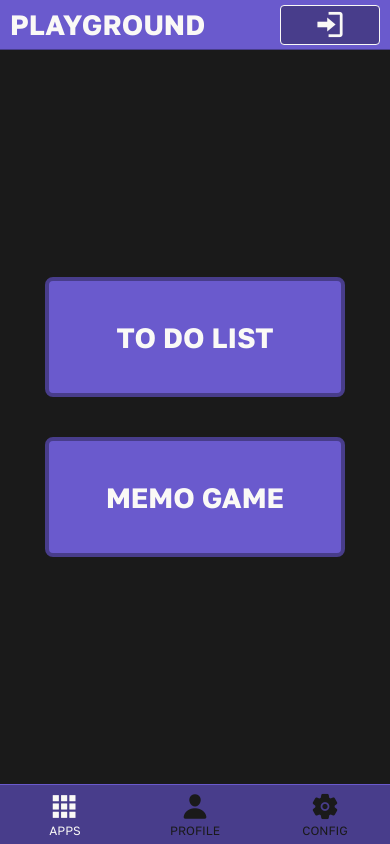
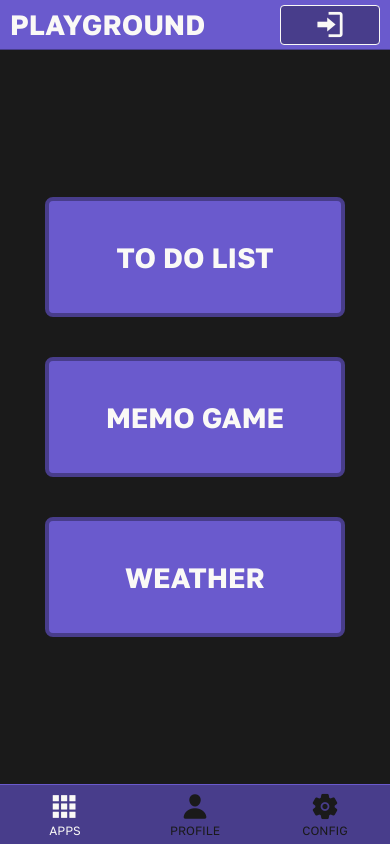
Before and after one commit to santio89/playground-react-native, a React Native app: screen /Apps in a window 390 px wide. Built offline with nearby package versions, Linux system fonts and the light colour scheme.

Commit message:
adding weather screen

```diff
--- a/constants/Database.js
+++ b/constants/Database.js
@@ -1,3 +1,4 @@
 export const URL_API = "https://playground-react-native-9aef6-default-rtdb.firebaseio.com/"
 export const URL_AUTH_SIGNUP = "https://identitytoolkit.googleapis.com/v1/accounts:signUp?key=AIzaSyB4ZsGKWtQ1d4K0RMYwi2MelPqw9PaW_nM"
 export const URL_AUTH_LOGIN = "https://identitytoolkit.googleapis.com/v1/accounts:signInWithPassword?key=AIzaSyB4ZsGKWtQ1d4K0RMYwi2MelPqw9PaW_nM"
+export const WEATHER_API_KEY = "c5034d6402f21dc560e70f188336bd4e"
--- a/constants/Langs.js
+++ b/constants/Langs.js
@@ -40,7 +40,11 @@ export const LANGS = [{id: 1, lang: "english", text: {
     name: "NAME",
     logInProfile: "LOG IN TO SEE YOUR PROFILE",
     goodbye: "GOODBYE",
-    userLoggedOut: "USER LOGGED OUT"
+    userLoggedOut: "USER LOGGED OUT",
+    weather: "WEATHER",
+    weatherReport: "WEATHER REPORT",
+    locationPermissionDenied: "PERMISSION TO ACCESS LOCATION DENIED",
+    location: "LOCATION",
 }}, {id: 2, lang: "spanish", text: {
     toDoList: "LISTA DE TAREAS",
     memoGame: "JUEGO DE MEMORIA",
@@ -83,5 +87,9 @@ export const LANGS = [{id: 1, lang: "english", text: {
     name: "NOMBRE",
     logInProfile: "INGRESA PARA VER TU PERFIL",
     goodbye: "ADIOS",
-    userLoggedOut: "USUARIO DESLOGUEADO"
+    userLoggedOut: "USUARIO DESLOGUEADO",
+    weather: "CLIMA",
+    weatherReport: "REPORTE DE CLIMA",
+    locationPermissionDenied: "PERMISO PARA ACCEDER A LA LOCACIÓN DENEGADO",
+    location: "LOCACIÓN"
 }}]
--- a/navigation/AppNavigator.jsx
+++ b/navigation/AppNavigator.jsx
@@ -2,6 +2,7 @@ import { createNativeStackNavigator } from "@react-navigation/native-stack";
 import MainMenu from '../screens/MainMenu'
 import ToDoList from '../screens/ToDoList'
 import MemoGame from '../screens/MemoGame'
+import Weather from '../screens/Weather'
 
 const Stack = createNativeStackNavigator();
 
@@ -12,6 +13,7 @@ const AppNavigator = () => {
             <Stack.Screen name='AppsHome' component={MainMenu} options={{ title: 'APPS | PLAYGROUND', headerShown: false }}/>
             <Stack.Screen name='ToDoList' component={ToDoList} options={{ title: 'TO DO LIST | PLAYGROUND' }}/>
             <Stack.Screen name='MemoGame' component={MemoGame} options={{ title: 'MEMO GAME | PLAYGROUND' }}/>
+            <Stack.Screen name='Weather' component={Weather} options={{ title: 'WEATHER | PLAYGROUND' }}/>
         </Stack.Navigator>
     )
 }
--- a/screens/MainMenu.jsx
+++ b/screens/MainMenu.jsx
@@ -42,6 +42,9 @@ const MainMenu = ({ navigation }) => {
                     <TouchableOpacity style={[styles.menuOption, altColorTheme && styles.altMenuOption, { width: windowWidth > 800 ? 'auto' : (windowWidth > 320 ? 300 : '100%') }]} onPress={() => { navigation.navigate("MemoGame") }}>
                         <Text style={[styles.menuOptionText]}>{text.memoGame}</Text>
                     </TouchableOpacity>
+                    <TouchableOpacity style={[styles.menuOption, altColorTheme && styles.altMenuOption, { width: windowWidth > 800 ? 'auto' : (windowWidth > 320 ? 300 : '100%') }]} onPress={() => { navigation.navigate("Weather") }}>
+                        <Text style={[styles.menuOptionText]}>{text.weather}</Text>
+                    </TouchableOpacity>
                 </View>
             </ScrollView>
         </>
@@ -81,7 +84,8 @@ const styles = StyleSheet.create({
         alignItems: 'center',
         textAlign: 'center',
         maxWidth: 400,
-        maxHeight: 120
+        maxHeight: 120,
+        height: 110,
     },
     menuOptionText: {
         fontSize: Constants.fontLg,
--- a/screens/Weather.jsx
+++ b/screens/Weather.jsx
@@ -1,14 +1,155 @@
-import { StyleSheet, Text, View } from 'react-native'
-import React from 'react'
+import { StyleSheet, Text, View, ScrollView, ActivityIndicator, RefreshControl, Image } from 'react-native'
+import * as Location from 'expo-location'
+import { useState, useEffect } from 'react'
+import Constants from '../constants/Styles.js'
+import { LANGS } from '../constants/Langs.js'
+import { WEATHER_API_KEY } from '../constants/Database.js'
+import Alert from '../utils/Alert'
+import { useSelector } from 'react-redux'
 
-const Weather = () => {
+const Weather = ({ navigation }) => {
+  const url = `http://api.openweathermap.org/data/2.5/weather?units=metric&appid=${WEATHER_API_KEY}`
+
+  const [forecast, setForecast] = useState(null)
+  const [refreshing, setRefreshing] = useState(false)
+
+  const darkMode = useSelector(state => state.settings.darkMode.enabled)
+  const altColorTheme = useSelector(state => state.settings.altColorTheme.enabled)
+  const { selected: languageSelected } = useSelector(state => state.settings.language)
+  const [text, setText] = useState(LANGS.find(lang => lang.lang === languageSelected).text)
+
+  const loadForecast = async () => {
+    setRefreshing(true);
+    const { status } = await Location.requestPermissionsAsync();
+
+    if (status !== 'granted') {
+      Alert(`${text.locationPermissionDenied}`)
+    } else {
+      const location = await Location.getCurrentPositionAsync({ enableHighAccuracy: true })
+      const response = await fetch(`${url}&lat=${location.coords.latitude}&lon=${location.coords.longitude}`)
+      const data = await response.json()
+
+      if (!response.ok) {
+        console.log("error fetching weather report ")
+      } else {
+        setForecast(data)
+      }
+    }
+
+    setRefreshing(false)
+  }
+
+  useEffect(() => {
+    loadForecast()
+  }, [])
+
+  /* forecast.current.weather[0] */
   return (
-    <View>
-      <Text>Weather</Text>
-    </View>
+    <ScrollView contentContainerStyle={[styles.weatherAppWrapper, !darkMode && styles.altWeatherAppWrapper]}>
+      <View style={styles.weatherAppContainer} refreshControl={<RefreshControl refreshing={refreshing} onRefresh={() => loadForecast()} />} >
+        <Text style={[styles.weatherTitle, altColorTheme && styles.altWeatherTitle]}>{text.weatherReport}</Text>
+        {!forecast ?
+          <ActivityIndicator size="large" color={altColorTheme ? Constants.colorSecondary : Constants.colorPrimary} /> :
+          <View style={styles.weatherData}>
+            <View style={[styles.weatherTitleContainer, altColorTheme && styles.altWeatherTitleContainer]}>
+              <Text style={styles.weatherTitleLocation}>{forecast.name.toLocaleUpperCase()}</Text>
+              <View style={styles.weatherTitleImgWrapper}>
+                <Image style={styles.weatherTitleImg} source={{ uri: `http://openweathermap.org/img/wn/${forecast?.weather[0].icon}.png` }} />
+
+                <Text style={styles.weatherTitleTemp}>{`${forecast.main.temp} °C`}</Text>
+              </View>
+              <Text style={styles.weatherTitleInfo}>
+                {forecast?.weather[0].main.toLocaleUpperCase()}
+              </Text>
+            </View>
+
+            {/* <View style={styles.weatherExtraInfo}>
+              <Text></Text>
+            </View> */}
+          </View>
+        }
+
+
+      </View>
+    </ScrollView>
   )
 }
 
 export default Weather
 
-const styles = StyleSheet.create({})
+const styles = StyleSheet.create({
+  weatherAppWrapper: {
+    flex: 1,
+    backgroundColor: Constants.colorDark,
+    justifyContent: 'start',
+    alignItems: 'center',
+    padding: 10,
+    width: '100%'
+  },
+  weatherAppContainer: {
+    width: '100%',
+    minWidth: 300,
+    maxWidth: 800,
+    flex: 1
+  },
+  weatherData: {
+    flex: 1,
+    justifyContent: 'center'
+  },
+  weatherTitleContainer: {
+    borderRadius: 8,
+    borderWidth: 4,
+    borderColor: Constants.colorPrimaryDark,
+    backgroundColor: Constants.colorPrimary,
+    padding: 10
+  },
+  weatherTitle:
+  {
+    fontFamily: Constants.fontPrimaryBold,
+    color: Constants.colorPrimary,
+    fontSize: Constants.fontXl,
+    textAlign: 'center',
+    marginTop: 10,
+    marginBottom: 20
+  },
+  weatherTitleLocation:
+  {
+    fontFamily: Constants.fontPrimaryBold,
+    color: Constants.colorWhite,
+    fontSize: Constants.fontLg,
+    textAlign: 'center',
+    alignSelf: 'flex-start',
+  },
+  weatherTitleImgWrapper: {
+    flexDirection: 'row',
+    justifyContent: 'center',
+    alignItems: 'center',
+    width: '100%',
+  },
+  weatherTitleImg: {
+    width: '50%',
+    maxWidth: 200,
+    aspectRatio: 1,
+  },
+  weatherTitleTemp: {
+    color: Constants.colorWhite,
+    fontSize: Constants.fontLg,
+    fontFamily: Constants.fontPrimary,
+  },
+  weatherTitleInfo: {
+    color: Constants.colorWhite,
+    fontSize: Constants.fontLg,
+    textAlign: 'center'
+  },
+  /* for dark mode off */
+  altWeatherAppWrapper: {
+    backgroundColor: Constants.colorWhite,
+  },
+  altWeatherTitleContainer: {
+    borderColor: Constants.colorSecondaryDark,
+    backgroundColor: Constants.colorSecondary,
+  },
+  altWeatherTitle: {
+    color: Constants.colorSecondary,
+  },
+})
```
